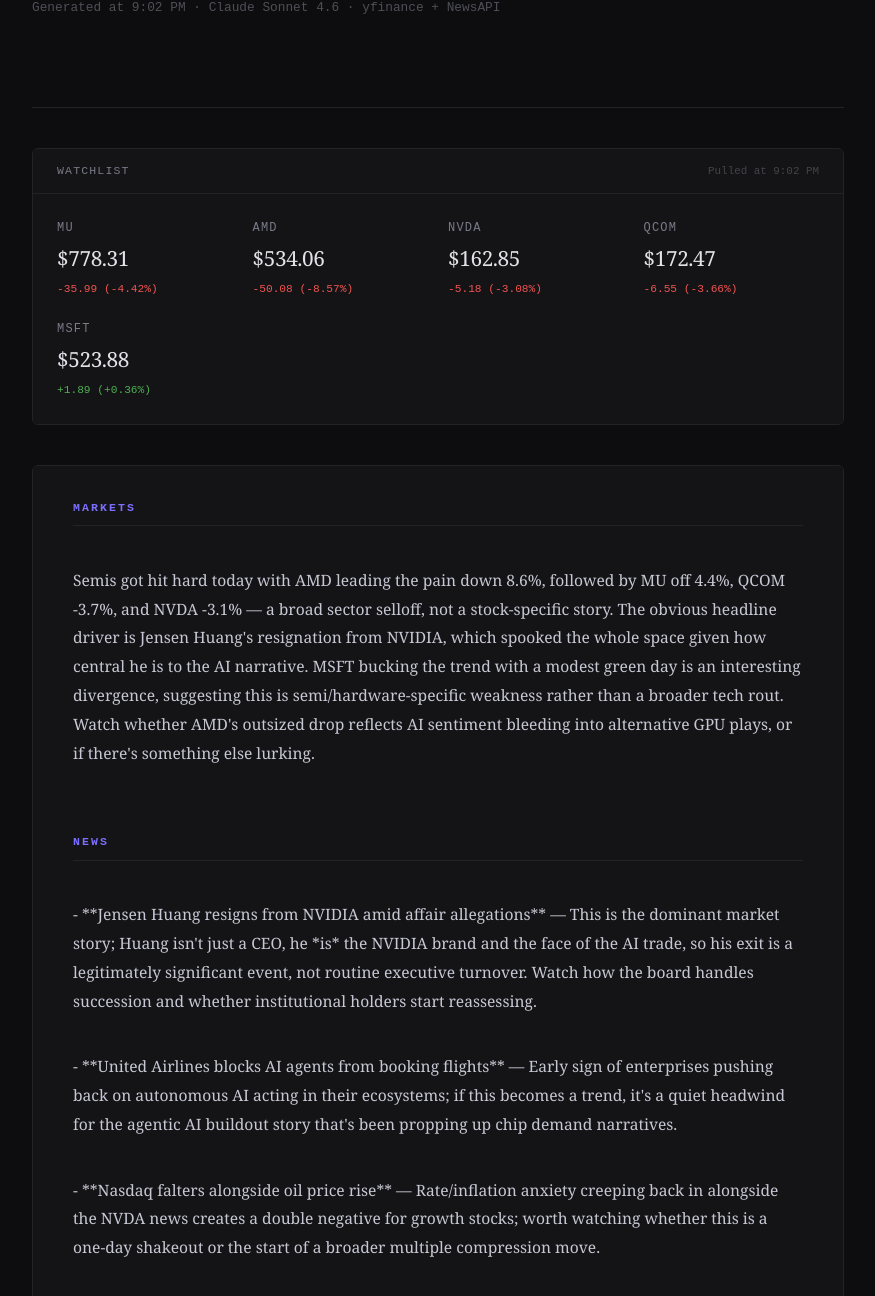
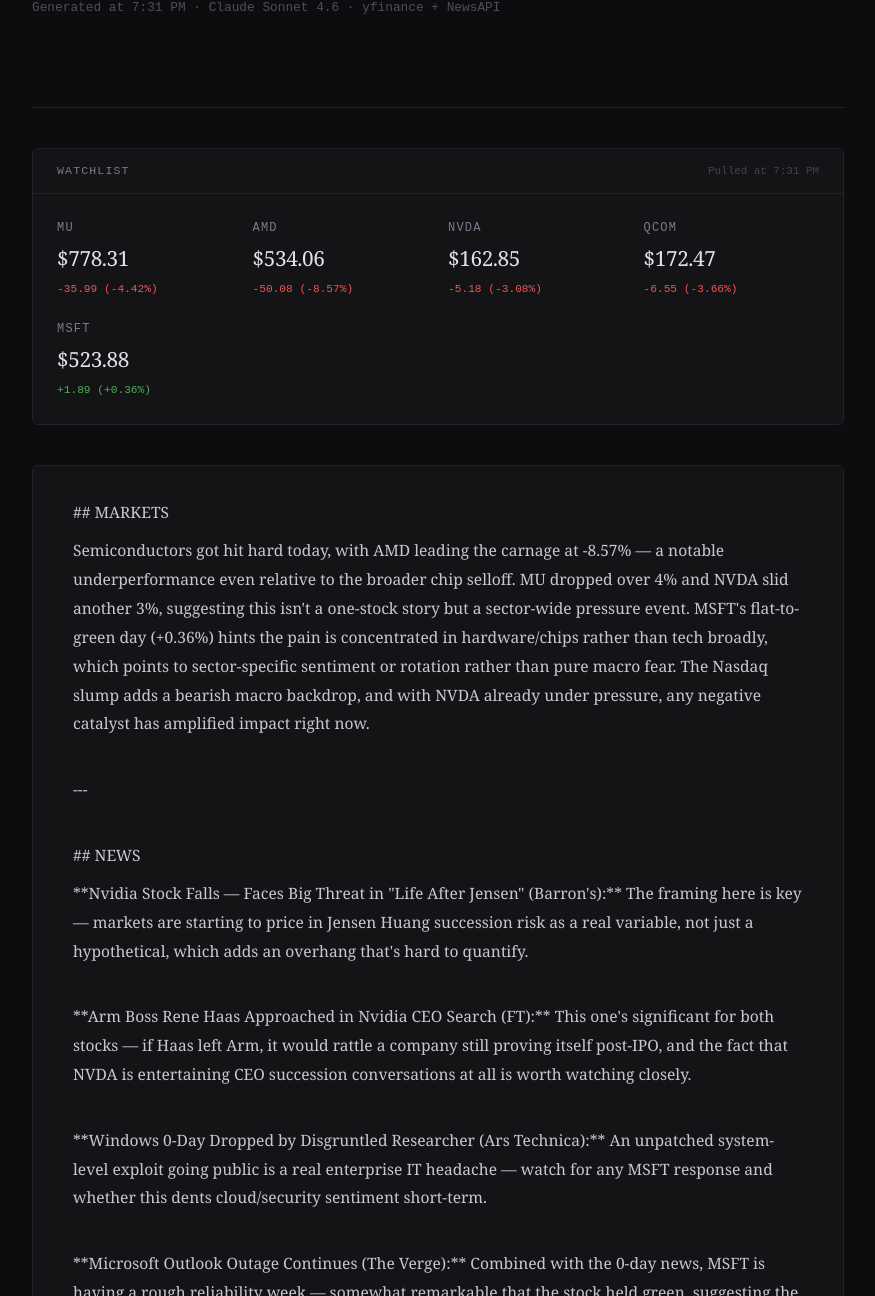
Before and after one commit to MTartificial/artificialintellectual.ai, a plain HTML site: page morning-brief/output/latest.html in a window 1280 px wide. Shown: the part 206-1502 px from the top of the page, without its empty margins (202-1077 px from the left). Drawn offline with Linux system fonts and the light colour scheme.

Commit message:
Automated morning brief - 2026-11-14

```diff
--- a/morning-brief/output/latest.html
+++ b/morning-brief/output/latest.html
@@ -3,7 +3,7 @@
 <head>
   <meta charset="UTF-8" />
   <meta name="viewport" content="width=device-width, initial-scale=1.0" />
-  <title>Morning Brief — Friday, November 13, 2026</title>
+  <title>Morning Brief — Saturday, November 14, 2026</title>
   <style>
     *, *::before, *::after { box-sizing: border-box; margin: 0; padding: 0; }
 
@@ -255,8 +255,8 @@
   <div class="container">
     <div class="page-header">
       <span class="page-label">Experiment #002 — Morning Brief</span>
-      <h1 class="page-title">Friday, November 13, 2026</h1>
-      <span class="page-date">Generated at 9:02 PM · Claude Sonnet 4.6 · yfinance + NewsAPI</span>
+      <h1 class="page-title">Saturday, November 14, 2026</h1>
+      <span class="page-date">Generated at 7:31 PM · Claude Sonnet 4.6 · yfinance + NewsAPI</span>
     </div>
 
     <div class="section-divider"></div>
@@ -264,7 +264,7 @@
     <div class="market-strip">
       <div class="market-strip-header">
         <span class="market-strip-title">Watchlist</span>
-        <span class="market-strip-time">Pulled at 9:02 PM</span>
+        <span class="market-strip-time">Pulled at 7:31 PM</span>
       </div>
       <div class="market-strip-body">
 
@@ -298,19 +298,19 @@
 
     <div class="brief-body">
       <div class="brief-body-inner">
-        <h3 class="brief-section-heading">MARKETS</h3>
+        <p>## MARKETS</p>
+<p>Semiconductors got hit hard today, with AMD leading the carnage at -8.57% — a notable underperformance even relative to the broader chip selloff. MU dropped over 4% and NVDA slid another 3%, suggesting this isn't a one-stock story but a sector-wide pressure event. MSFT's flat-to-green day (+0.36%) hints the pain is concentrated in hardware/chips rather than tech broadly, which points to sector-specific sentiment or rotation rather than pure macro fear. The Nasdaq slump adds a bearish macro backdrop, and with NVDA already under pressure, any negative catalyst has amplified impact right now.</p>
 <br>
-<p>Semis got hit hard today with AMD leading the pain down 8.6%, followed by MU off 4.4%, QCOM -3.7%, and NVDA -3.1% — a broad sector selloff, not a stock-specific story. The obvious headline driver is Jensen Huang's resignation from NVIDIA, which spooked the whole space given how central he is to the AI narrative. MSFT bucking the trend with a modest green day is an interesting divergence, suggesting this is semi/hardware-specific weakness rather than a broader tech rout. Watch whether AMD's outsized drop reflects AI sentiment bleeding into alternative GPU plays, or if there's something else lurking.</p>
+<p>---</p>
 <br>
-<h3 class="brief-section-heading">NEWS</h3>
+<p>## NEWS</p>
+<p>**Nvidia Stock Falls — Faces Big Threat in "Life After Jensen" (Barron's):** The framing here is key — markets are starting to price in Jensen Huang succession risk as a real variable, not just a hypothetical, which adds an overhang that's hard to quantify.</p>
 <br>
-<p>- **Jensen Huang resigns from NVIDIA amid affair allegations** — This is the dominant market story; Huang isn't just a CEO, he *is* the NVIDIA brand and the face of the AI trade, so his exit is a legitimately significant event, not routine executive turnover. Watch how the board handles succession and whether institutional holders start reassessing.</p>
+<p>**Arm Boss Rene Haas Approached in Nvidia CEO Search (FT):** This one's significant for both stocks — if Haas left Arm, it would rattle a company still proving itself post-IPO, and the fact that NVDA is entertaining CEO succession conversations at all is worth watching closely.</p>
 <br>
-<p>- **United Airlines blocks AI agents from booking flights** — Early sign of enterprises pushing back on autonomous AI acting in their ecosystems; if this becomes a trend, it's a quiet headwind for the agentic AI buildout story that's been propping up chip demand narratives.</p>
+<p>**Windows 0-Day Dropped by Disgruntled Researcher (Ars Technica):** An unpatched system-level exploit going public is a real enterprise IT headache — watch for any MSFT response and whether this dents cloud/security sentiment short-term.</p>
 <br>
-<p>- **Nasdaq falters alongside oil price rise** — Rate/inflation anxiety creeping back in alongside the NVDA news creates a double negative for growth stocks; worth watching whether this is a one-day shakeout or the start of a broader multiple compression move.</p>
-<br>
-<p>- **Microsoft Outlook/Teams outage** — Low market relevance, but MSFT's green day despite a visible service disruption shows the stock has some resilience right now — or the market just didn't care.</p>
+<p>**Microsoft Outlook Outage Continues (The Verge):** Combined with the 0-day news, MSFT is having a rough reliability week — somewhat remarkable that the stock held green, suggesting the market is shrugging it off for now, but enterprise trust erosion is a slow burn.</p>
 
       </div>
       <div class="brief-footer">AI-generated summary · Not financial advice · Data via yfinance and NewsAPI</div>
```
